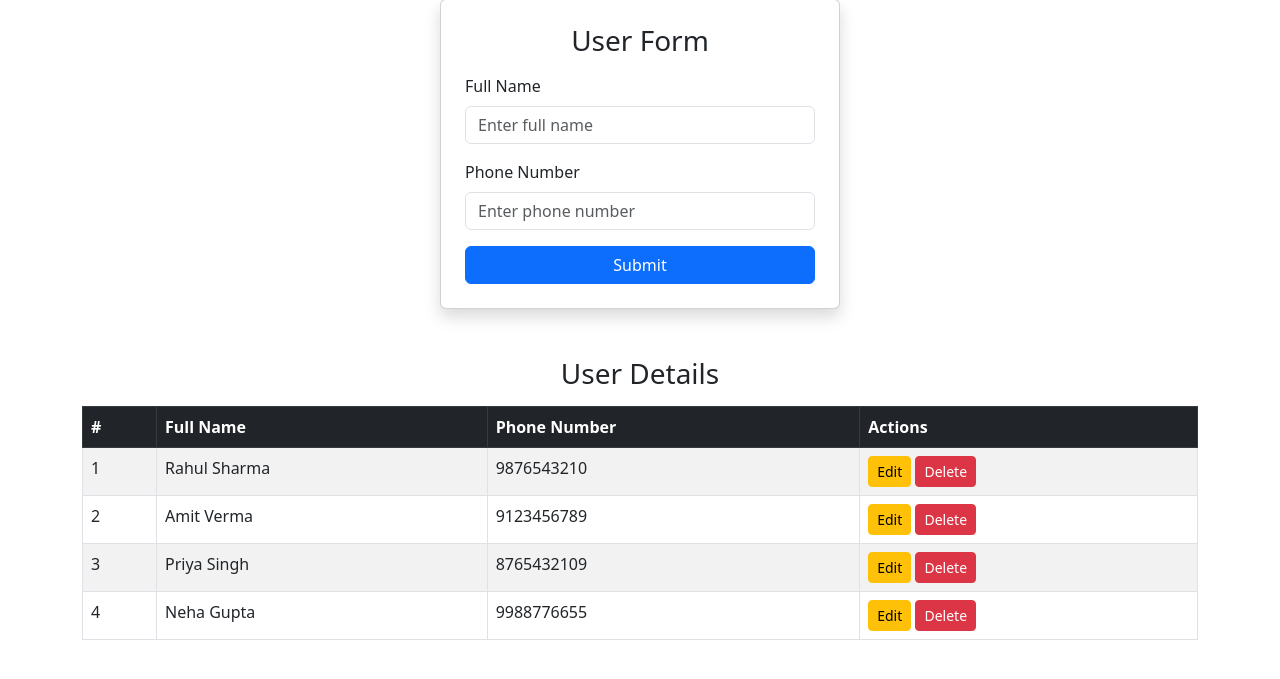
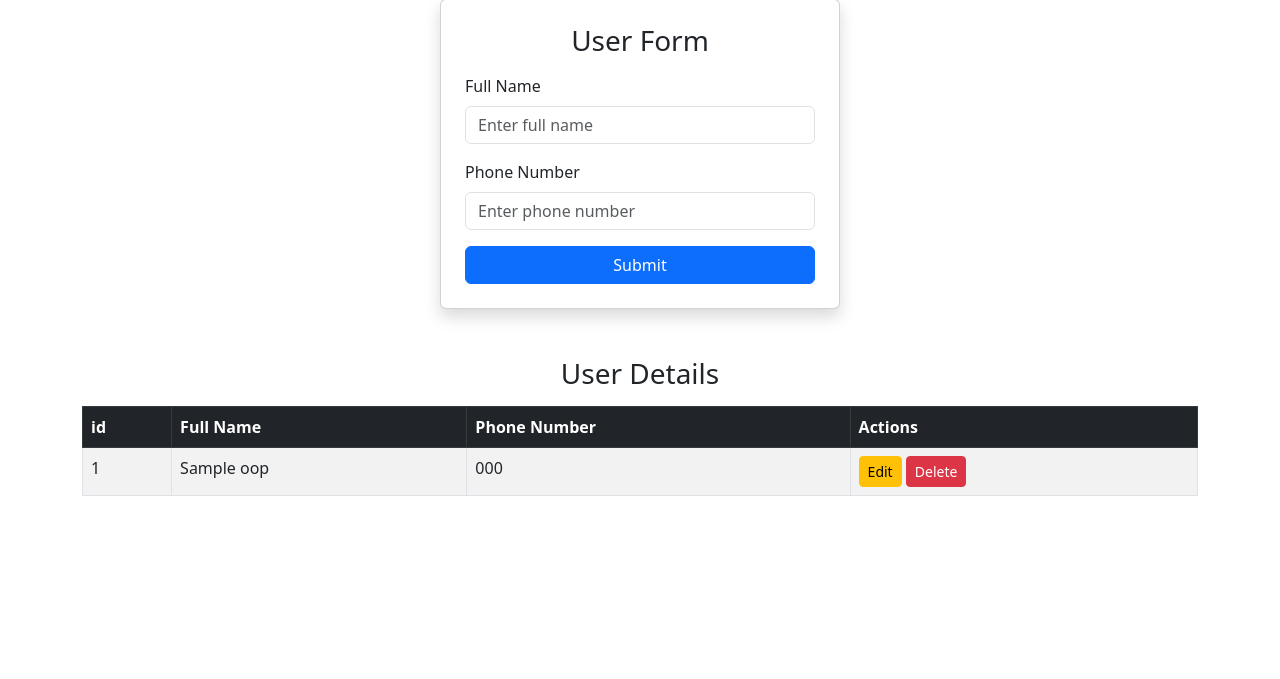
Before and after one commit to ankurjhaaa/oop_project, a PHP site: page /index.php in a window 1280 px wide. Shown: the part 105-784 px from the top of the page. Run offline with PHP 8.4, Linux system fonts and the light colour scheme; tables that the repository leaves empty or names only in its code hold one stand-in row (values such as "Sample post").

Commit message:
revision 1 complete

```diff
--- a/config.php
+++ b/config.php
@@ -2,7 +2,7 @@
     class db {
         public $conn;
         public $localhost = "localhost";
-        public $username = "username";
+        public $username = "root";
         public $password = "";
         public $database = "oop_first";
 
@@ -16,10 +16,10 @@
         public function __construct(){
             parent::__construct();
         }
-        public function indertdata($table,$query){
+        public function insertdata($table,$query){
             $this->conn->query("INSERT INTO $table $query");
         }
-        public function calldata($table,$query){
+        public function calldata($table){
             $data = $this->conn->query("SELECT * FROM $table");
             return $data;
         }
@@ -39,4 +39,5 @@
     }
 
 
+    $crud = new crud();
 ?>
--- a/index.php
+++ b/index.php
@@ -11,16 +11,16 @@
 
 <nav class="navbar navbar-expand-lg navbar-dark bg-dark">
     <div class="container-fluid">
-        <a class="navbar-brand fw-bold" href="#">BrandName</a>
+        <a class="navbar-brand fw-bold" href="index.php">BrandName</a>
 
         <button class="navbar-toggler" type="button" data-bs-toggle="collapse" data-bs-target="#navbarNav">
             <span class="navbar-toggler-icon"></span>
         </button>
 
         <div class="collapse navbar-collapse" id="navbarNav">
-            <form class="d-flex mx-auto" style="width: 40%;">
-                <input class="form-control me-2" type="search" placeholder="Search" aria-label="Search">
-                <button class="btn btn-outline-primary" type="submit">Search</button>
+            <form class="d-flex mx-auto" style="width: 40%;" method="get">
+                <input class="form-control me-2" name="input_search" type="search" placeholder="Search" aria-label="Search">
+                <button class="btn btn-outline-primary" name="go" type="submit">Search</button>
             </form>
 
 
@@ -63,7 +63,10 @@
         </form>
         <?php
             if(isset($_POST['submit'])){
-
+                $name = $_POST['name'];
+                $number = $_POST['number'];
+                $crud->insertdata("oop","(name,number) VALUES ('$name','$number')");
+                $crud->redirect("index.php");
             }
         ?>
     </div>
@@ -74,23 +77,35 @@
         <table class="table table-bordered table-striped mt-3">
             <thead class="table-dark">
                 <tr>
-                    <th>#</th>
+                    <th>id</th>
                     <th>Full Name</th>
                     <th>Phone Number</th>
                     <th>Actions</th>
                 </tr>
             </thead>
             <tbody id="userTableBody">
-                <tr>
-                    <td>1</td>
-                    <td>Rahul Sharma</td>
-                    <td>9876543210</td>
+                <?php
+                    if(isset($_GET['go'])){
+                        $input_search = $_GET['input_search'];
+                        $data = $crud->searchdata("oop","name LIKE '%$input_search%'");
+                    }else{
+                        $data = $crud->calldata("oop");
+                    }
+                    while($row = mysqli_fetch_array($data)){ ?>
+                    <tr>
+                    <td><?= $row['id'] ?></td>
+                    <td><?= $row['name'] ?></td>
+                    <td><?= $row['number'] ?></td>
                     <td>
-                        <button class="btn btn-warning btn-sm" onclick="editRow(this)">Edit</button>
-                        <button class="btn btn-danger btn-sm" onclick="deleteRow(this)">Delete</button>
+                        <a class="btn btn-warning btn-sm" href="?edit=<?= $row['id'] ?>" >Edit</a>
+                        <a class="btn btn-danger btn-sm" href="?delete=<?= $row['id'] ?>" >Delete</a>
                     </td>
                 </tr>
-                <tr>
+
+
+                    <?php }?>
+
+                <!-- <tr>
                     <td>2</td>
                     <td>Amit Verma</td>
                     <td>9123456789</td>
@@ -107,8 +122,8 @@
                         <button class="btn btn-warning btn-sm" onclick="editRow(this)">Edit</button>
                         <button class="btn btn-danger btn-sm" onclick="deleteRow(this)">Delete</button>
                     </td>
-                </tr>
-                <tr>
+                </tr> -->
+                <!-- <tr>
                     <td>4</td>
                     <td>Neha Gupta</td>
                     <td>9988776655</td>
@@ -116,7 +131,7 @@
                         <button class="btn btn-warning btn-sm" onclick="editRow(this)">Edit</button>
                         <button class="btn btn-danger btn-sm" onclick="deleteRow(this)">Delete</button>
                     </td>
-                </tr>
+                </tr> -->
             </tbody>
         </table>
     </div>
@@ -125,3 +140,11 @@
 <script src="https://cdn.jsdelivr.net/npm/bootstrap@5.3.0/dist/js/bootstrap.bundle.min.js"></script>
 </body>
 </html>
+
+<?php
+    if(isset($_GET['delete'])){
+        $id = $_GET['delete'];
+        $crud->deletedata("oop","$id");
+        $crud->redirect("index.php");
+    }
+?>
```
